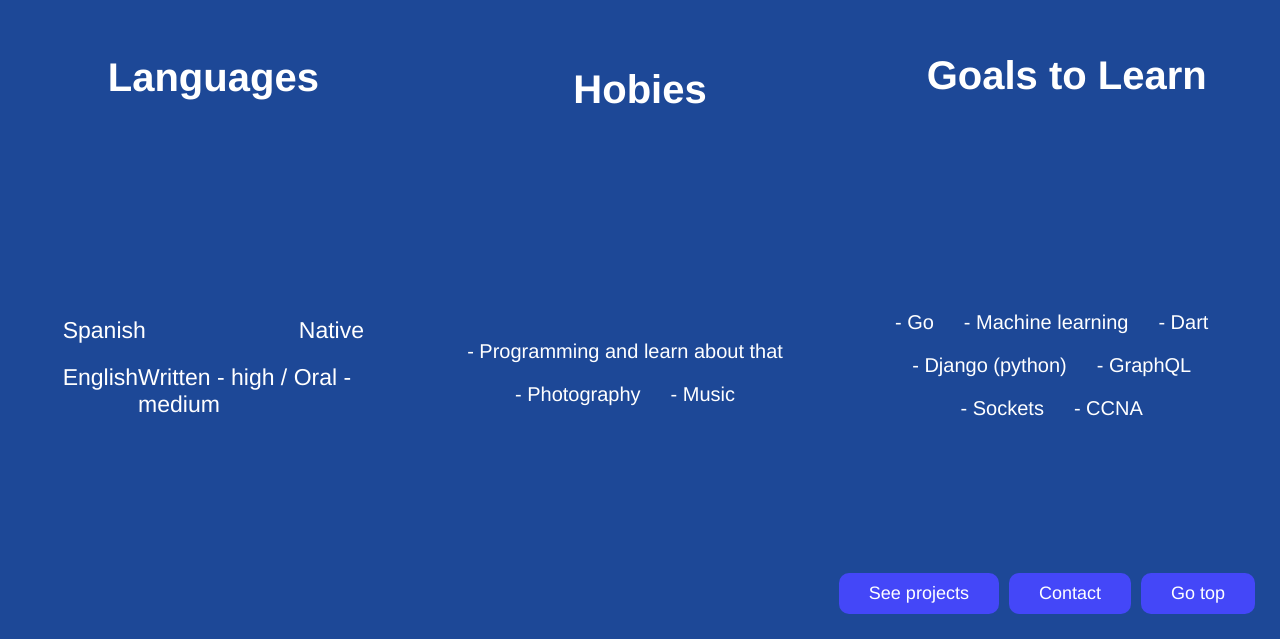
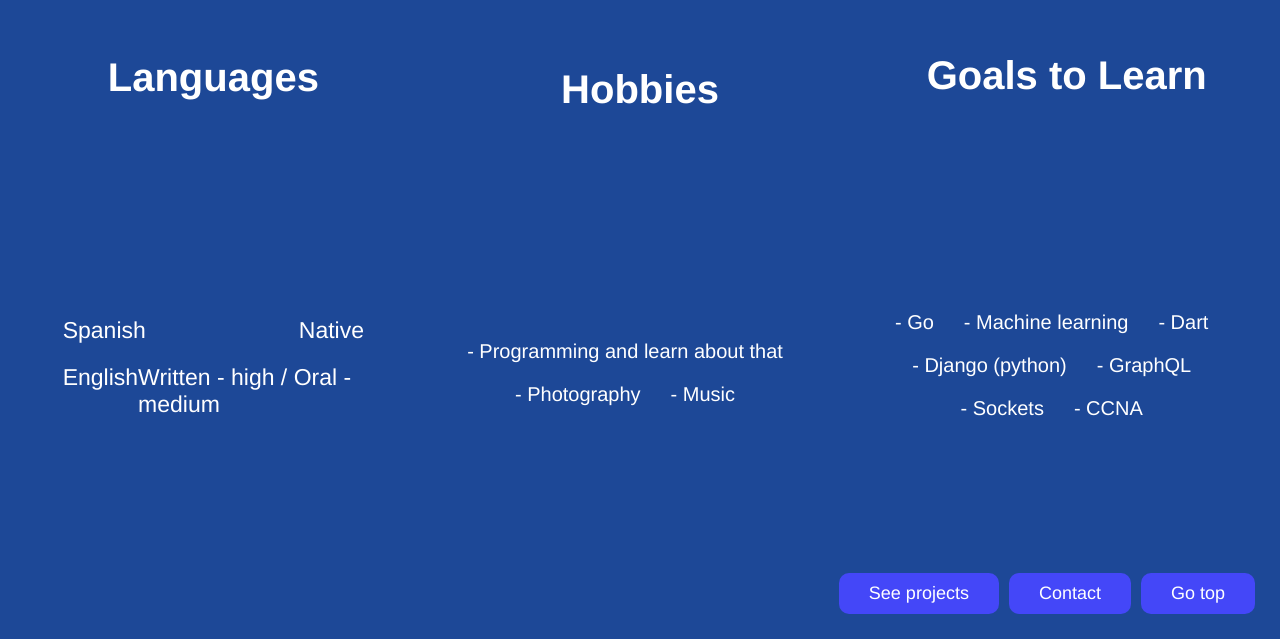
Before and after one commit to isaacismaelx14/portfolio-old, a Vue app: page /about-me in a window 1280 px wide. Shown: the part 1831-2470 px from the top of the page. Built offline with nearby package versions, Linux system fonts and the light colour scheme.

Commit message:
grammar fix

```diff
--- a/src/views/About Me/AboutMe.vue
+++ b/src/views/About Me/AboutMe.vue
@@ -103,9 +103,9 @@
           </section>
           <!-- End Lenguages -->
 
-          <!-- Hobies -->
+          <!-- Hobbies -->
           <section id="hobies" class="panel">
-            <h2>Hobies</h2>
+            <h2>Hobbies</h2>
             <div class="data">
               <ul>
                 <li>- Programming and learn about that</li>
@@ -114,7 +114,7 @@
               </ul>
             </div>
           </section>
-          <!-- End Hobies -->
+          <!-- End Hobbies -->
           <!-- Goals -->
           <section id="goals-to-learn" class="panel">
             <h2>Goals to Learn</h2>
```
